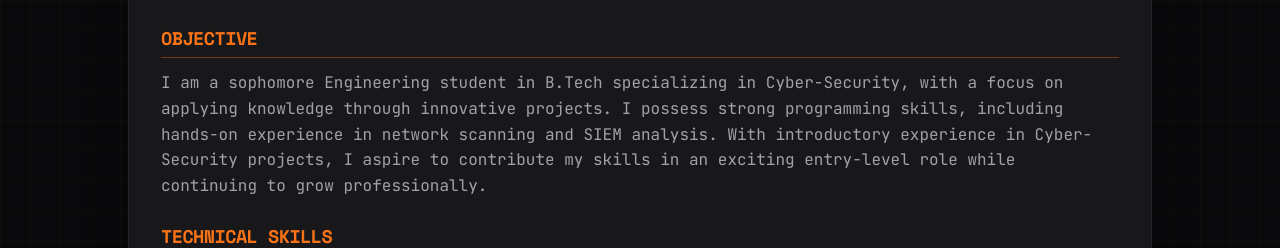
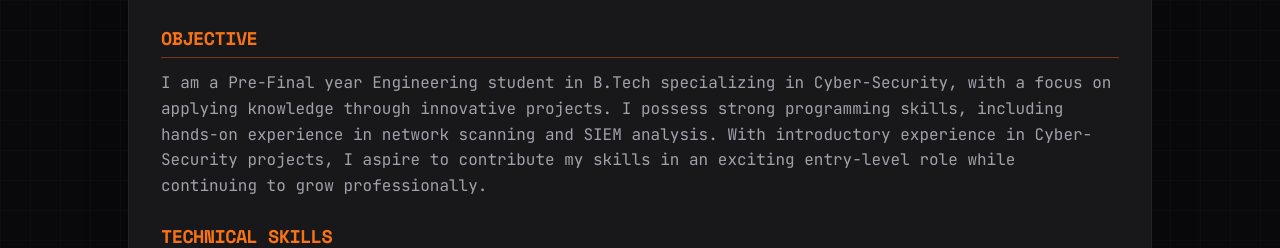
Before and after one commit to Hareekshith/Portfolio, a React (Vite) app: page /resume in a window 1280 px wide. Shown: the part 330-578 px from the top of the page. Built offline with nearby package versions, Linux system fonts and the light colour scheme.

Commit message:
Changed sophomore to pre-final

```diff
--- a/src/comp/resume.jsx
+++ b/src/comp/resume.jsx
@@ -46,7 +46,7 @@ const Resume = () => {
         <section className="mb-6">
           <h2 className="text-[1.15rem] font-bold uppercase border-b-[1.5px] border-amber-accent/40 mb-3 pb-1 !text-amber-accent">Objective</h2>
           <div className="mb-4">
-            <p>I am a sophomore Engineering student in B.Tech specializing in Cyber-Security, with a focus on applying knowledge through
+            <p>I am a Pre-Final year Engineering student in B.Tech specializing in Cyber-Security, with a focus on applying knowledge through
 innovative projects. I possess strong programming skills, including hands-on experience in network scanning and SIEM analysis.
 With introductory experience in Cyber-Security projects, I aspire to contribute my skills in an exciting entry-level role while
 continuing to grow professionally.</p>
```
Also changed, not shown: 1 other file (tests, documents, lock files or other folders).
